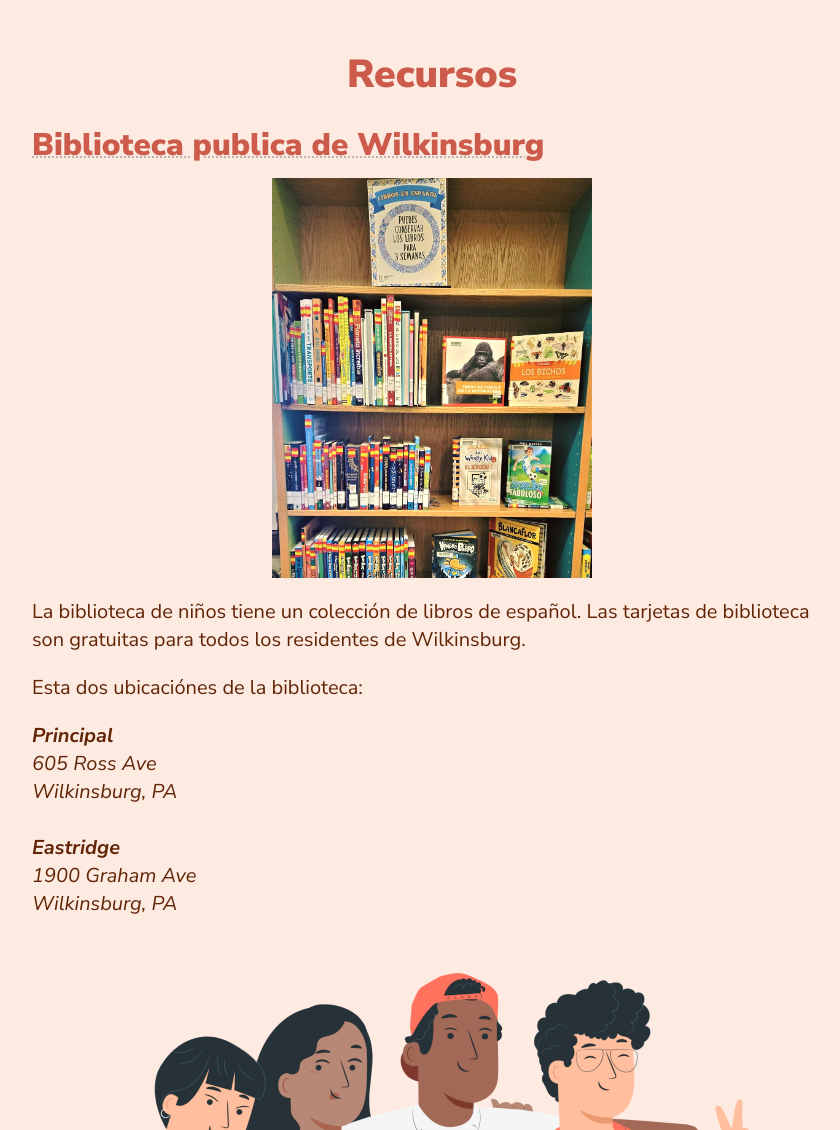
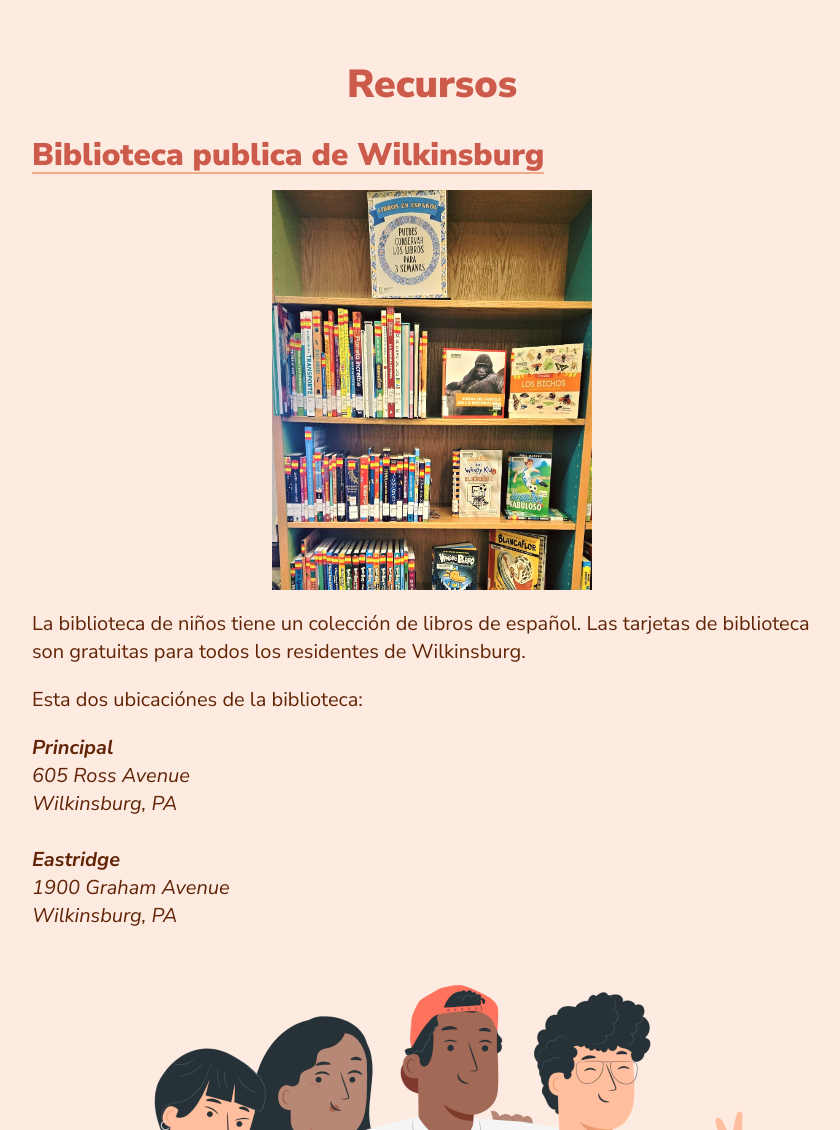
Before and after one commit to SeanMcP/es-wilkinsburg, a plain HTML site: page index.html in a window 1280 px wide. Shown: the part 2060-3190 px from the top of the page, without its empty margins (208-1048 px from the left). Drawn offline with Linux system fonts and the light colour scheme.

Commit message:
tweak e-ingles styles

```diff
--- a/index.html
+++ b/index.html
@@ -5,10 +5,13 @@
     <meta charset="UTF-8">
     <meta name="viewport" content="width=device-width, initial-scale=1.0">
     <title>¡Hola Wilkinsburg!</title>
-    <meta name="description" content="¡Hola Wilkinsburg! es un sitio web con información para hispanicos sobre el municipio Wilkinsburg en Pittsburgh, Pennsylvania.">
+    <meta name="description"
+        content="¡Hola Wilkinsburg! es un sitio web con información para hispanicos sobre el municipio Wilkinsburg en Pittsburgh, Pennsylvania.">
     <link rel="preconnect" href="https://fonts.googleapis.com">
     <link rel="preconnect" href="https://fonts.gstatic.com" crossorigin>
-    <link href="https://fonts.googleapis.com/css2?family=Geologica:wght@100..900&family=Nunito+Sans:ital,opsz,wght@0,6..12,200..1000;1,6..12,200..1000&display=swap" rel="stylesheet">
+    <link
+        href="https://fonts.googleapis.com/css2?family=Geologica:wght@100..900&family=Nunito+Sans:ital,opsz,wght@0,6..12,200..1000;1,6..12,200..1000&display=swap"
+        rel="stylesheet">
     <link rel="stylesheet" href="styles.css">
     <link rel="icon" type="image/png" href="images/favicon-32x32.png">
     <link rel="apple-touch-icon" sizes="48x48" href="images/favicon-48x48.png">
@@ -25,7 +28,8 @@
         <section>
             <h1>¡Bienvenido a Wilkinsburg!</h1>
             <img class="pana" src="images/community-pana.small.png" alt="" />
-            <p>Wilkinsburg es un municipio en Pittsburgh, Pennsylvania con vecinos amigables, vivienda asequible y muchas iglesias.</p>
+            <p>Wilkinsburg es un municipio en Pittsburgh, Pennsylvania con vecinos amigables, vivienda asequible y
+                muchas iglesias.</p>
             <p>Este sitio web fue hecho por vecinos en Wilkinsburg.</p>
         </section>
         <section id="gobierno">
@@ -100,12 +104,14 @@
             <h2>Recursos</h2>
             <div>
                 <h3><e-ingles en="Wilkinsburg Public Library">Biblioteca publica de Wilkinsburg</e-ingles></h3>
-                <img alt="libros de español en Wilkinsburg Public Library" class="library-shelf" src="images/wpl-es.jpg" />
-                <p>La biblioteca de niños tiene un colección de libros de español. Las tarjetas de biblioteca son gratuitas para todos los residentes de Wilkinsburg.</p>
+                <img alt="libros de español en Wilkinsburg Public Library" class="library-shelf"
+                    src="images/wpl-es.jpg" />
+                <p>La biblioteca de niños tiene un colección de libros de español. Las tarjetas de biblioteca son
+                    gratuitas para todos los residentes de Wilkinsburg.</p>
                 <p>Esta dos ubicaciónes de la biblioteca:</p>
-                <address><b>Principal</b><br/>605 Ross Ave<br>Wilkinsburg, PA</address>
+                <address><b>Principal</b><br />605 Ross Avenue<br>Wilkinsburg, PA</address>
                 <br />
-                <address><b>Eastridge</b><br/>1900 Graham Ave<br/>Wilkinsburg, PA</address>
+                <address><b>Eastridge</b><br />1900 Graham Avenue<br />Wilkinsburg, PA</address>
             </div>
         </section>
         <div>
--- a/styles.css
+++ b/styles.css
@@ -2,6 +2,7 @@
     --red: hsl(7.45deg 100% 68.43%);
     --red-darker: hsl(7.45deg 55.84% 54.71%);
     --background-color: hsl(20deg 90% 94%);
+    --off-background-color: hsl(20deg 80% 74%);
     --text-color: hsl(20deg 90% 20%);
     --sans: "Nunito Sans", system-ui, -apple-system, BlinkMacSystemFont, 'Segoe UI', Roboto, Oxygen, Ubuntu, Cantarell, 'Open Sans', 'Helvetica Neue', sans-serif;
 }
@@ -112,17 +113,22 @@ e-ingles details {
 }
 
 e-ingles summary {
+    --_color: var(--off-background-color);
     cursor: help;
+    display: flex;
+    gap: 2px;
     list-style-type: none;
-    text-decoration: underline 2px hsla(0, 0%, 0%, 0.25);
-    text-decoration-style: dotted;
-    text-underline-offset: 2px;
+    border-bottom: 2px solid var(--_color);
 }
 
 e-ingles details[open] div {
     background-color: var(--text-color);
     color: var(--background-color);
     font-size: 0.875em;
+    left: 0;
     padding: 0.5ch;
+    position: absolute;
+    right: 0;
     text-align: center;
+    top: calc(100% + 0px);
 }
```
